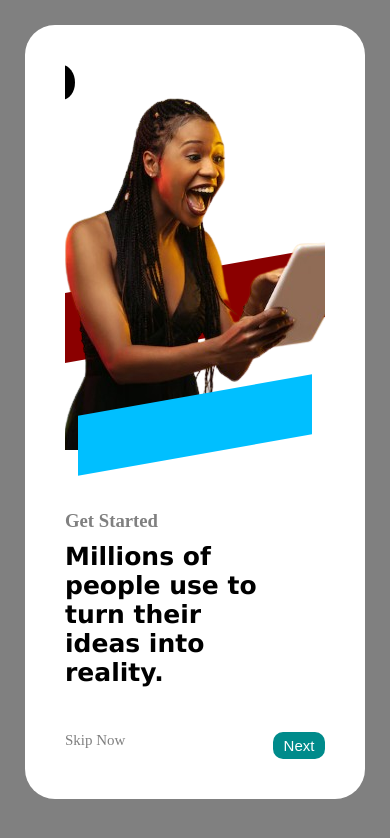
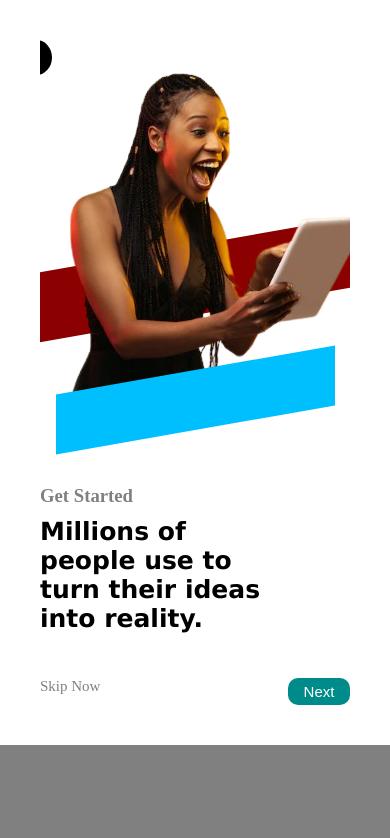
Before and after one commit to AdeAdex/mobile-visual, a plain HTML site: page index.html in a window 390 px wide. Drawn offline with Linux system fonts and the light colour scheme.

Commit message:
Making correction to application

```diff
--- a/mobile.css
+++ b/mobile.css
@@ -6,7 +6,6 @@
 body {
   background-color: gray;
   width: 100%;
-  padding: 25px;
   max-height: 100vh;
   min-height: -webkit-fill-available;
 }
@@ -14,7 +13,6 @@ body {
 #mainContainer {
   background-color: white;
   padding: 40px;
-  border-radius: 30px;
   position: relative;
 }
 
@@ -58,7 +56,7 @@ body {
   width: 100%;
   background-color: darkred;
   height: 70px;
-  -ms-transform: skewY(350deg); /* IE 9 */
+  -ms-transform: skewY(350deg);
   transform: skewY(350deg);
   position: relative;
   bottom: 140px;
@@ -81,7 +79,6 @@ body {
   border: none;
   z-index: 1;
   margin-bottom: -90px;
-  /*-webkit-box-reflect: below 10px;*/
 }
 
 .skyblue-background {
@@ -90,7 +87,7 @@ body {
   width: 90%;
   background-color: deepskyblue;
   height: 60px;
-  -ms-transform: skewY(350deg); /* IE 9 */
+  -ms-transform: skewY(350deg);
   transform: skewY(350deg);
   z-index: 1;
   bottom: 85px;
@@ -278,7 +275,7 @@ h3 a {
   width: 100%;
   background-color: darkred;
   height: 80px;
-  -ms-transform: skewY(350deg); /* IE 9 */
+  -ms-transform: skewY(350deg);
   transform: skewY(350deg);
   position: relative;
   margin-top: 50px;
@@ -532,6 +529,8 @@ a {
 @media screen and (min-width: 600px) {
   body {
     background-color: black;
+  padding: 25px;
+
   }
   #mainContainer {
     background-color: white;
```
